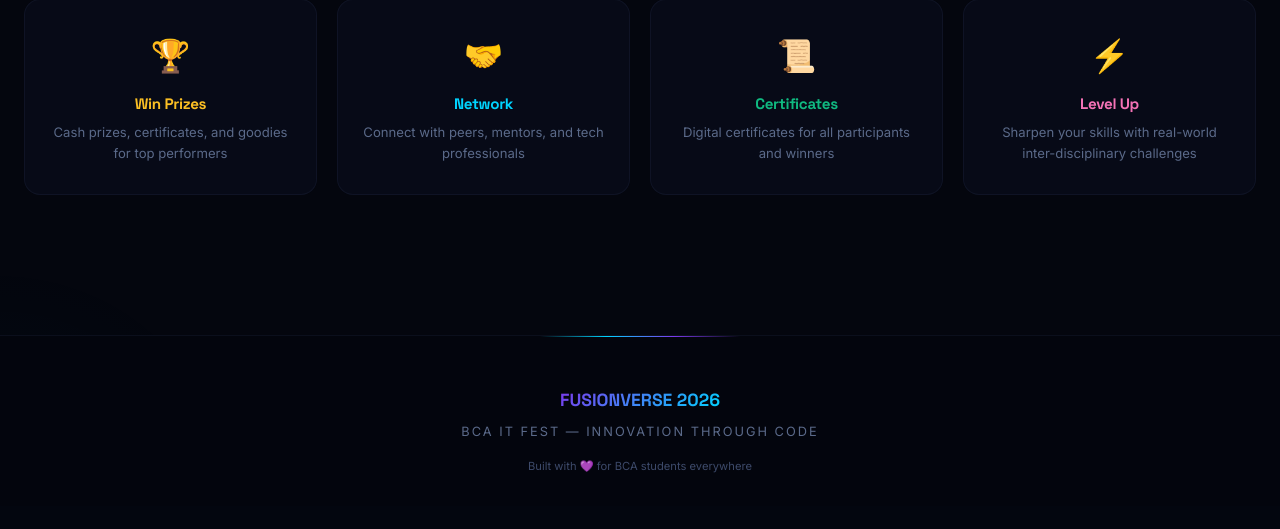
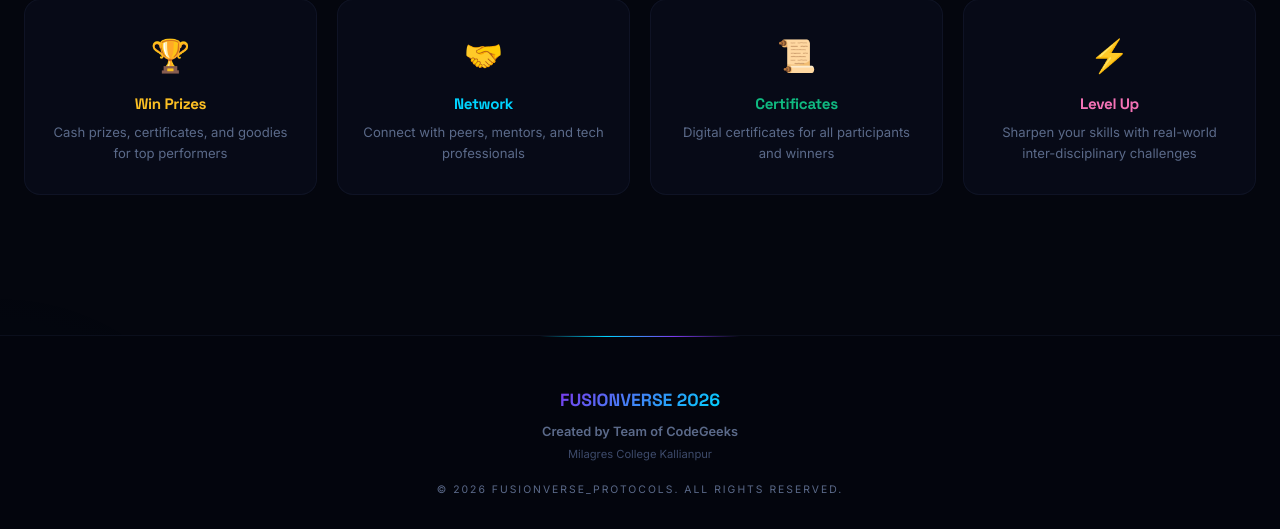
Before and after one commit to prathik-ds/it-fest, a PHP site: page /index.php in a window 1280 px wide. Shown: the part 1996-2525 px from the top of the page. Before the commit the page ends 2469 px from the top, so only its background shows below. Run offline with PHP 8.4, Linux system fonts and the light colour scheme.

Commit message:
feat: add conditional footer component for dashboard and public pages

```diff
--- a/includes/footer.php
+++ b/includes/footer.php
@@ -7,11 +7,10 @@
 
     <?php if ($is_dashboard_page): ?>
                 </div> <!-- Close content-body -->
-                <footer style="margin-top: auto; padding: 30px 40px; text-align: center; border-top: 1px solid var(--border); color: var(--text-dim); font-size: 0.78rem;">
-                    <p style="display: flex; align-items: center; justify-content: center; gap: 8px;">
-                        <span style="background: var(--grad-primary); -webkit-background-clip: text; background-clip: text; -webkit-text-fill-color: transparent; font-weight: 700;">FUSIONVERSE</span>
-                        &copy; 2026 BCA IT Fest — Where Code Meets Innovation
-                    </p>
+                <footer style="margin-top: auto; padding: 30px 40px; text-align: center; border-top: 1px solid var(--border); color: var(--text-dim); font-size: 0.7rem; line-height: 1.6;">
+                    <p style="margin-bottom: 4px; font-weight: 500;">Created by <span style="color: var(--accent-1); font-weight: 700;">Team of CodeGeeks</span></p>
+                    <p style="margin-bottom: 12px; font-size: 0.65rem; opacity: 0.8;">Milagres College Kallianpur</p>
+                    <p style="letter-spacing: 1px; text-transform: uppercase; font-weight: 700; color: var(--text-muted);">&copy; 2026 FUSIONVERSE_PROTOCOLS. ALL RIGHTS RESERVED.</p>
                 </footer>
             </main> <!-- Close main-content-dash -->
         </div> <!-- Close app-wrapper -->
@@ -22,8 +21,9 @@
             <p style="font-family: 'Space Grotesk', sans-serif; font-weight: 700; font-size: 1.1rem; margin-bottom: 8px;">
                 <span style="background: var(--grad-primary); -webkit-background-clip: text; background-clip: text; -webkit-text-fill-color: transparent;">FUSIONVERSE 2026</span>
             </p>
-            <p style="font-size: 0.8rem; color: var(--text-muted); letter-spacing: 2px; text-transform: uppercase;">BCA IT Fest — Innovation Through Code</p>
-            <p style="font-size: 0.7rem; color: var(--text-dim); margin-top: 16px;">Built with 💜 for BCA students everywhere</p>
+            <p style="font-size: 0.8rem; color: var(--text-muted); font-weight: 600; margin-bottom: 4px;">Created by Team of CodeGeeks</p>
+            <p style="font-size: 0.7rem; color: var(--text-dim); margin-bottom: 18px;">Milagres College Kallianpur</p>
+            <p style="font-size: 0.65rem; color: var(--text-muted); letter-spacing: 2px; text-transform: uppercase;">&copy; 2026 FUSIONVERSE_PROTOCOLS. ALL RIGHTS RESERVED.</p>
         </footer>
     <?php endif; ?>
 
```
